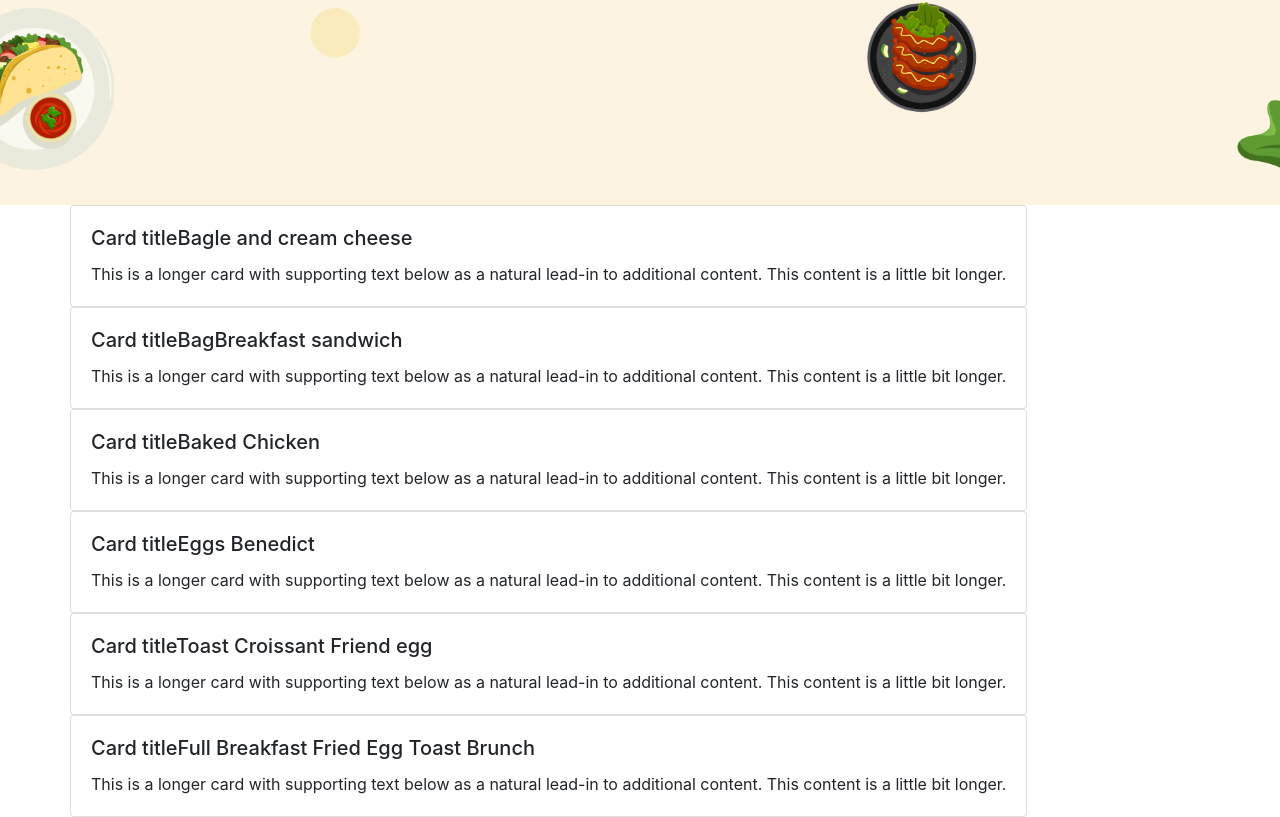
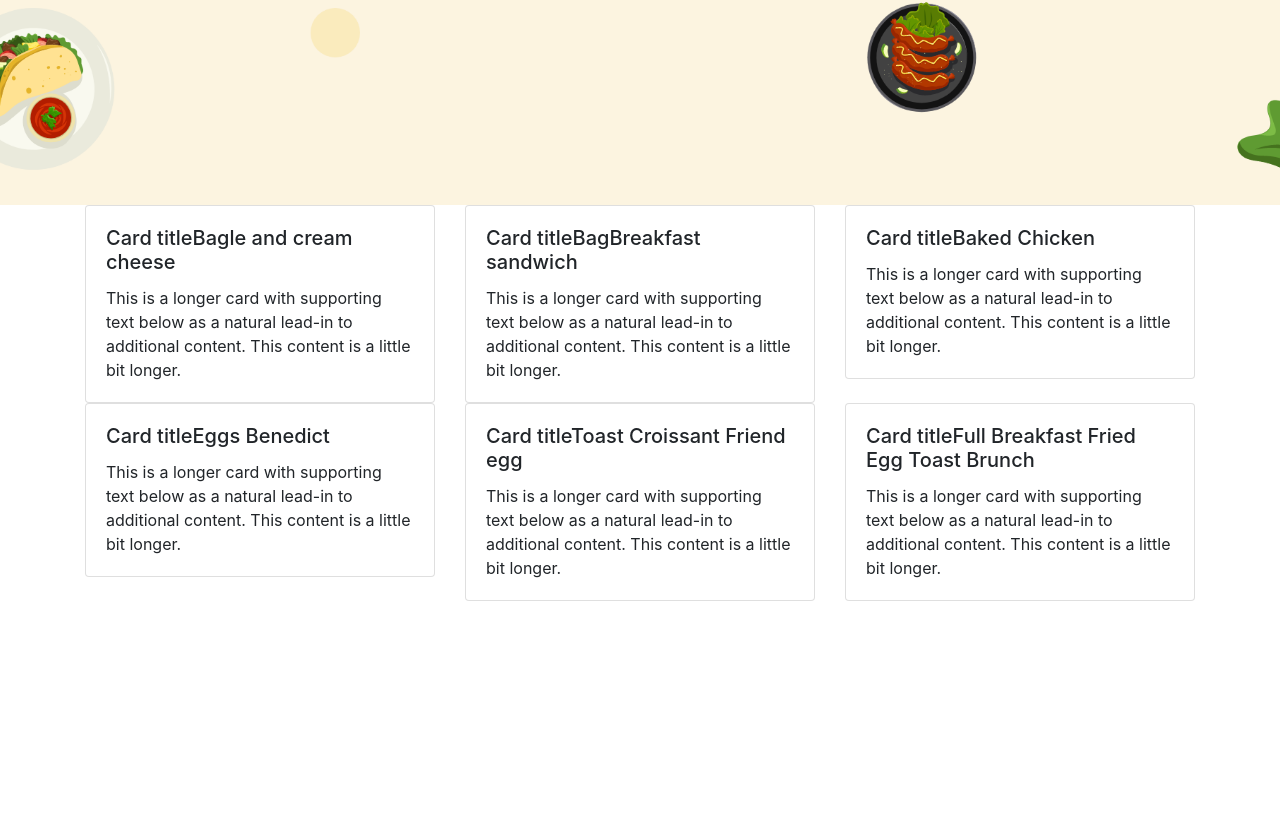
Before and after one commit to snigdha2010/red-onion-app, a React (Create React App) app: page / in a window 1280 px wide. Shown: the part 394-1211 px from the top of the page. After the commit the page ends 995 px from the top, so only its background shows below. Built offline with nearby package versions, Linux system fonts and the light colour scheme.

Commit message:
Menus items

```diff
--- a/src/components/Food/Food.js
+++ b/src/components/Food/Food.js
@@ -9,16 +9,15 @@ const Food = () => {
     //const item1 = items[4];
 
     return (
-        <div>
-            <div >
-                {
-              items.map(item=>
-              <Menus menus = {item}></Menus>
-              )
+        <div className='container'>
+            <div className='row'>
+              {
+              items.map(item=><Menus menus = {item}></Menus>)
             }
-            </div>
+        </div>
+        </div>
 
-        </div>
+
     );
 };
 
--- a/src/components/Menus/Menus.js
+++ b/src/components/Menus/Menus.js
@@ -5,16 +5,13 @@ const Menus = (props) => {
     const{categories,price,img,itemname}=props.menus
 
     return (
-
-         <div className="container">
-           <div className ='row' >
-                <div className='card'>
+        <div className='col-md-4'>
+                <div className='card '>
                     <div class="card-body">
-                    <h5 class="card-title">Card title{itemname}</h5>
-                    <p class="card-text">This is a longer card with supporting text below as a natural lead-in to additional content. This content is a little bit longer.</p>
+                        <h5 class="card-title">Card title{itemname}</h5>
+                        <p class="card-text">This is a longer card with supporting text below as a natural lead-in to additional content. This content is a little bit longer.</p>
                     </div>
                 </div>
-            </div>
         </div>
     );
 };
```
